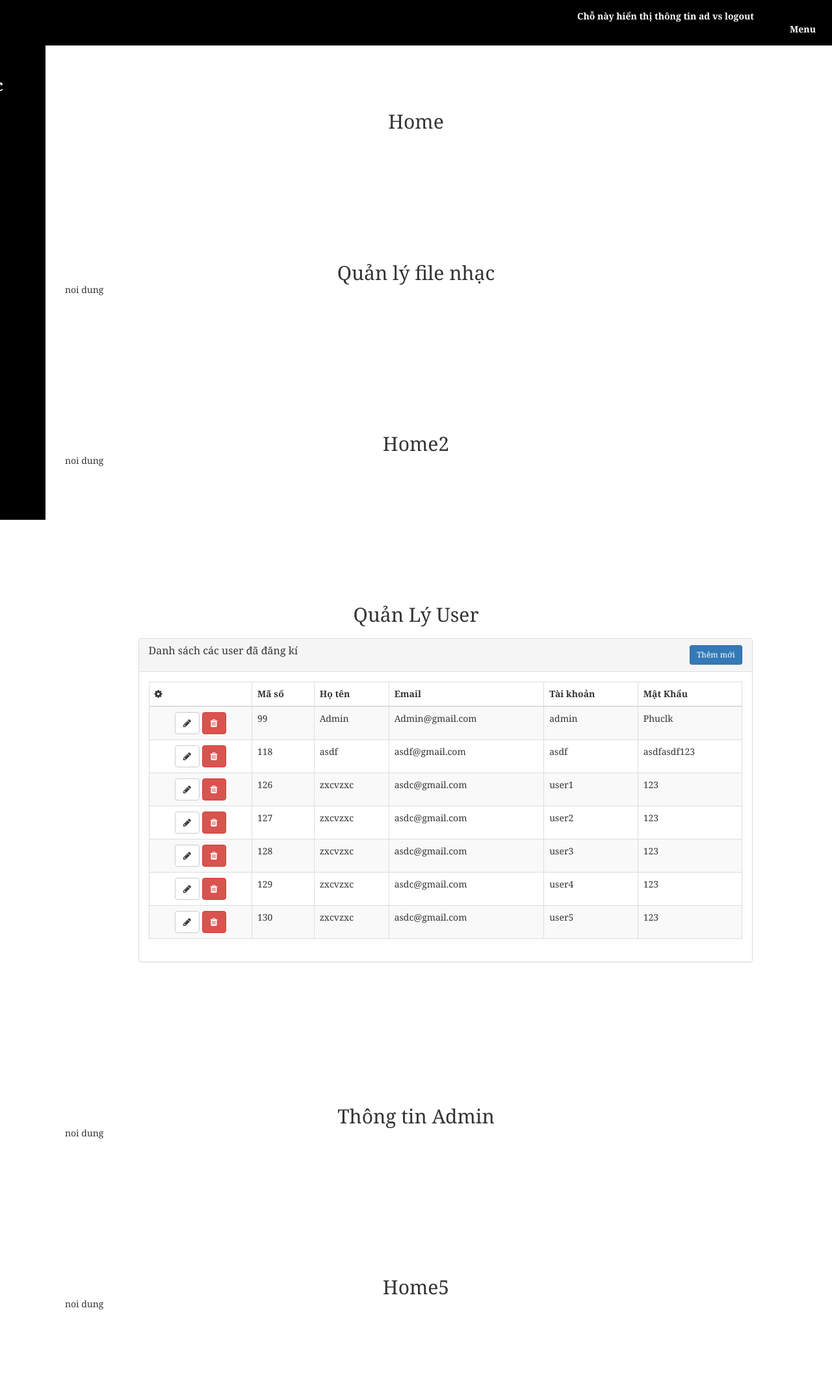
After one commit to quynhnguyenmanh/doanWeb, a PHP site: page /subfile/admin/index_ad.php in a window 1280 px wide. The commit adds this page. Shown: the whole page at 65% size. Run offline with PHP 8.4, Linux system fonts and the light colour scheme; data comes from the database, SQL or seed files in the repository; both versions use the stored data as it was after the commit; some libraries are stand-ins or nearby versions.

Commit message:
cap nhat lai admin

```diff
--- a/admin.php
+++ b/admin.php
@@ -10,7 +10,7 @@ if(isset($_POST['login']) )
     if($count=="1")
     {
         $_SESSION['username']=$name;
-        header('location: subfile/admin/theme_admin.php');
+        header('location: subfile/admin/index_ad.php');
     }
     else{
        echo"Login Fail";
--- a/subfile/admin/delete_user.php
+++ b/subfile/admin/delete_user.php
@@ -6,6 +6,6 @@
     $id=$_GET['id'];
     $data = $pdh->query("delete from users where id='$id'");
     $del = $data->fetch();
-    header('location: theme_admin.php');
+    header('location: index_ad.php#home3');
     }
 ?>
--- /dev/null
+++ b/subfile/admin/header.css
@@ -0,0 +1,26 @@
+nav{
+    width: 100%;
+    height: 70px;
+    background: black;
+    border-top:0px solid rgb(0, 0, 0);
+    border-bottom:0px solid rgb(0, 0, 0);
+    position: sticky;
+    top: 0;
+    z-index: 1;
+}
+/* nav ul{
+    display: flex;
+    margin: 0;
+    padding: 0 100px;
+    float: right;
+} */
+nav p{
+    display: block;
+    color: #ffffff;
+    padding: 0 20px;
+    text-decoration: none;
+    font-weight: bold;
+    line-height: 50px;
+    text-align: right;
+    margin-right:100px;
+}
--- /dev/null
+++ b/subfile/admin/index_ad.php
@@ -0,0 +1,144 @@
+<!DOCTYPE html>
+<html lang="en">
+
+<head>
+    <meta charset="UTF-8">
+    <meta name="viewport" content="width=device-width, initial-scale=1.0">
+    <meta http-equiv="X-UA-Compatible" content="ie=edge">
+
+    <link rel="stylesheet" href="https://maxcdn.bootstrapcdn.com/bootstrap/3.3.6/css/bootstrap.min.css">
+    <link href="https://cdnjs.cloudflare.com/ajax/libs/font-awesome/4.4.0/css/font-awesome.min.css" rel="stylesheet"
+        type="text/css">
+    <script src="https://maxcdn.bootstrapcdn.com/bootstrap/3.3.6/js/bootstrap.min.js"></script>
+    <link rel="stylesheet" href="theme.css">
+    <link rel="stylesheet" href="stylead.css">
+    <link rel="stylesheet" href="header.css">
+    <title>Document</title>
+</head>
+
+<body>
+    <nav>
+        <p>Chỗ này hiển thị thông tin ad vs logout</p>
+    </nav>
+
+    <input type="checkbox" name="" checked="">
+    <span class="icon"></span>
+    <ul>
+        <li><a href="#home">Home</a></li>
+        <li><a href="#home1">Quản lý file nhạc</a></li>
+        <li><a href="#home2">Home2</a></li>
+        <li><a href="#home3">Quản Lý User</a></li>
+        <li><a href="#home4">Thông tin user</a></li>
+        <li><a href="#home5">Home5</a></li>
+    </ul>
+    <section id="home">
+        <h2>Home</h2>
+    </section>
+    <section id="home1">
+        <h2>Quản lý file nhạc</h2>
+        <p>noi dung </p>
+    </section>
+    <section id="home2">
+        <h2>Home2</h2>
+        <p>noi dung </p>
+    </section>
+    <section id="home3">
+        <h2>Quản Lý User</h2><br>
+        <div class="container">
+            <div class="row">
+                <div class="col-md-10 col-md-offset-1">
+                    <div class="panel panel-default panel-table">
+                        <div class="panel-heading">
+                            <div class="row">
+                                <div class="col col-xs-6">
+                                    <h3 class="panel-title">Danh sách các user đã đăng kí</h3>
+                                </div>
+                                <div class="col col-xs-6 text-right">
+                                    <button type="button" class="btn btn-sm btn-primary btn-create">Thêm mới</button>
+                                </div>
+                            </div>
+                        </div>
+                        <div class="panel-body">
+                            <table class="table table-striped table-bordered table-list">
+                                <thead>
+                                    <tr>
+                                        <th><em class="fa fa-cog"></em>
+                                        </th>
+                                        <th class="hidden-xs">Mã số</th>
+                                        <th>Họ tên</th>
+                                        <th>Email</th>
+                                        <th>Tài khoản</th>
+                                        <th>Mật Khẩu</th>
+                                    </tr>
+                                </thead>
+                                <tbody>
+                                    <?php
+                                $pdh = new PDO("mysql:host=localhost; dbname=db_nhac", "root", "");
+                                $pdh->query("  set names 'utf8'");
+                                $data = $pdh->query("select * from users");
+                                $nhac = $data->fetchAll();
+                                foreach ($nhac as $key => $r)
+                                {?>
+
+                                    <tr>
+                                        <td align="center"><a class="btn btn-default"><em class="fa fa-pencil"></em></a>
+                                            <a class="btn btn-danger"
+                                                href="delete_user.php?id=<?php echo $r['id']?>"><em
+                                                    class="fa fa-trash"></em></a>
+                                        </td>
+                                        <td class="hidden-xs"><?php echo $r['id'] ?></td>
+                                        <td><?php echo $r['ten'] ?></td>
+                                        <td><?php echo $r['email'] ?></td>
+                                        <td><?php echo $r['taiKhoan'] ?></td>
+                                        <td><?php echo $r['matKhau'] ?></td>
+                                    </tr>
+                                    <?php
+                                }
+                                ?>
+
+                                </tbody>
+                            </table>
+                        </div>
+                        <!-- <div class="panel-footer">
+                            <div class="row">
+                                <div class="col col-xs-4">Trang 1 của 5 </div>
+                                <div class="col col-xs-8">
+                                    <ul class="pagination hidden-xs pull-right">
+                                        <li><a href="#">1</a>
+                                        </li>
+                                        <li><a href="#">2</a>
+                                        </li>
+                                        <li><a href="#">3</a>
+                                        </li>
+                                        <li><a href="#">4</a>
+                                        </li>
+                                        <li><a href="#">5</a>
+                                        </li>
+                                    </ul>
+                                    <ul class="pagination visible-xs pull-right">
+                                        <li><a href="#">«</a>
+                                        </li>
+                                        <li><a href="#">»</a>
+                                        </li>
+                                    </ul>
+                                </div>
+                            </div>
+                        </div> -->
+                    </div>
+                </div>
+            </div>
+        </div>
+    </section>
+    <section id="home4">
+        <h2>Thông tin Admin</h2>
+        <p>noi dung</p>
+    </section>
+    <section id="home5">
+        <h2>Home5</h2>
+        <p>noi dung</p>
+    </section>
+    <script src="js/jquery-1.11.1.min.js"></script>
+
+</body>
+
+</html>
--- /dev/null
+++ b/subfile/admin/stylead.css
@@ -0,0 +1,102 @@
+body{
+    margin: 0;
+    padding: 0;
+    font-family: Georgia, 'Times New Roman', Times, serif;
+    overflow: hidden;
+
+}
+input[type="checkbox"]{
+    position: fixed;
+    right: 20px;
+    top: 20px;
+    width: 50px;
+    height: 50px;
+    z-index: 100000;
+    cursor: pointer; /*hover vào để chuột thay đổi cái checkbox*/
+    opacity: 0;/*làm mất cái hộp check*/
+}
+.icon{
+    position: fixed;
+    right: 20px;
+    top: 20px;
+    width: 50px;
+    height: 50px;
+    z-index: 100001;
+    pointer-events: none; /*không cho nó check box */
+    background: black;
+}
+.icon:before{
+    content: 'Close';
+    position: absolute;
+    top: 0;
+    left: 0;
+    right: 0;
+    bottom: 0;
+    color: #ffffff;
+    text-align: center;
+    line-height: 50px;
+
+    font-weight: 700;
+}
+input[type="checkbox"]:checked ~ .icon::before{
+    content: 'Menu';
+}
+ul{
+    position: fixed;
+    top: 0;
+    left: 0;
+    margin: 0;
+    padding: 50px 20px;
+    box-sizing: border-box;
+    width: 300px;
+    height: 100vh;
+    background: black;
+    transition: 0.5s;
+    z-index: 100000;
+    overflow-y: auto;
+}
+input[type="checkbox"]:checked ~ ul{
+    left: -230px;/*thu MENU về*/
+}
+ul li{
+    list-style: none;
+}
+ul li a{
+    display: block;
+    color: white;
+    padding: 10px;
+    box-sizing: border-box;
+    text-decoration: none;
+    font-size: 24px;
+    font-weight: 700;
+    transition: 0.5s;
+}
+ul li a:hover{
+    transform: translateX(20px);
+    color: red;
+    text-decoration: none;
+}
+section{
+    position: relative;
+    left:170px;
+    padding: 100px;
+    box-sizing: border-box;
+    transition: 0.5s;
+
+
+}
+input[type="checkbox"]:checked ~ section{
+    left: 0;
+}
+section h2{
+    margin: 0;
+    padding: 0;
+    font-size: 30px;
+    top: 20px;
+}
+html{
+    scroll-behavior: smooth;
+}
+section h2{
+    text-align: center;
+}
```
Also changed, not shown: db_nhac.sql (+8 -3 lines), subfile/admin/theme_admin.php (deleted, +0 -103 lines).
